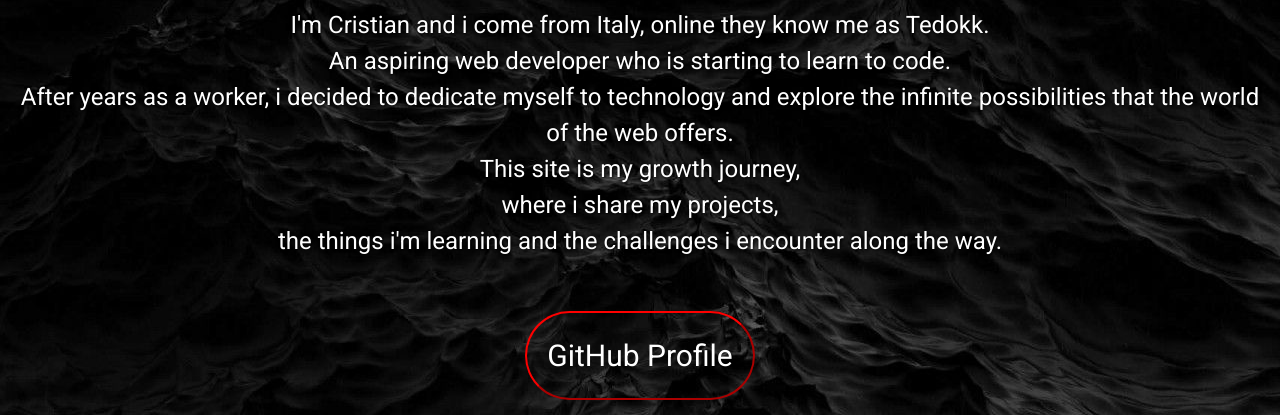
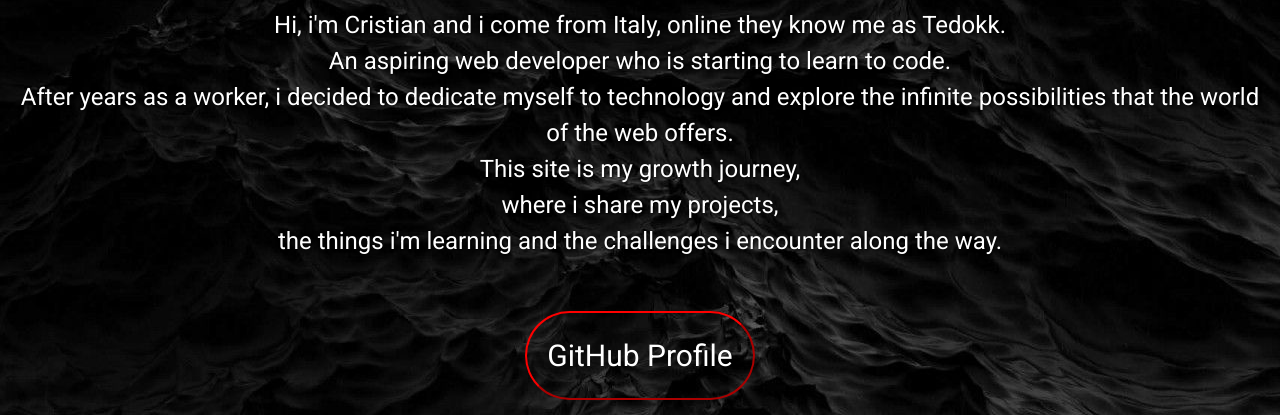
Before and after one commit to Tedokk/Tedokk_Tech, a plain HTML site: page index.html in a window 1280 px wide. Shown: the part 385-800 px from the top of the page. Drawn offline with nearby package versions, Linux system fonts and the light colour scheme; a web font is replaced by a local one.

Commit message:
add hi to intro

```diff
--- a/index.html
+++ b/index.html
@@ -27,7 +27,7 @@
     <div class="bio container-fluid">
         <h1>Welcome to my World! 🪐</h1>
         <br>
-        <p>I'm Cristian and i come from Italy, online they know me as Tedokk. <br>
+        <p>Hi, i'm Cristian and i come from Italy, online they know me as Tedokk. <br>
             An aspiring web developer who is starting to learn to code. <br>
              After years as a worker, i decided to dedicate myself to technology and explore the infinite possibilities that the world of the web offers. <br>
               This site is my growth journey, <br>
```
